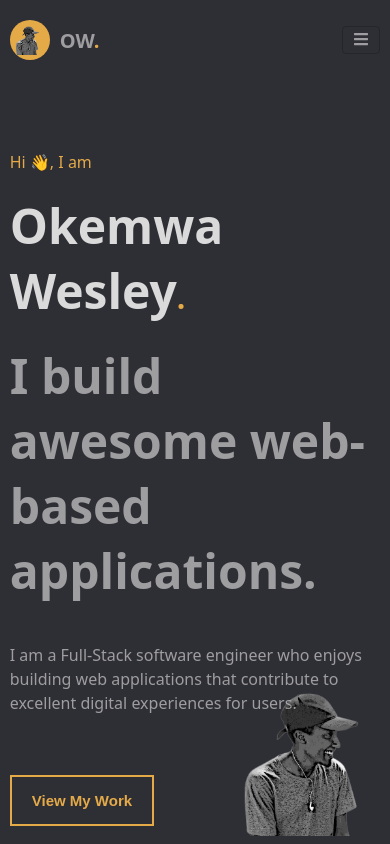
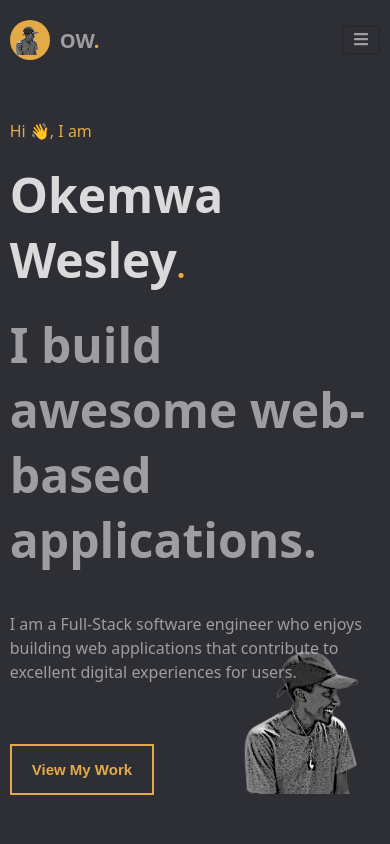
Before and after one commit to 1wes/Wes-Portfolio, a React (Create React App) app: page /project/1 in a window 390 px wide. Built offline with nearby package versions, Linux system fonts and the light colour scheme; no server answers.

Commit message:
reduce viewport height

```diff
--- a/src/components/intro.css
+++ b/src/components/intro.css
@@ -196,7 +196,7 @@
 
 @media only screen and (max-width:480px){
     .intro-section{
-        height: 92vh;
+        height: 87vh;
         margin-top: 0 !important;
         background-position: 100%;
         background-position-y: 100%;
@@ -207,9 +207,9 @@
         width: 95%;
     }
 
-    .intro{
+    /* .intro{
         margin-top: 80px;
-    }
+    } */
 
     .punchline{
         width: 100%;
```
